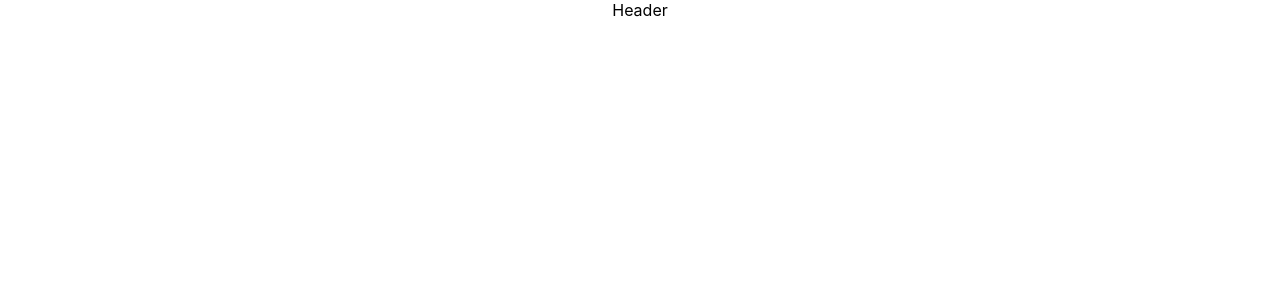
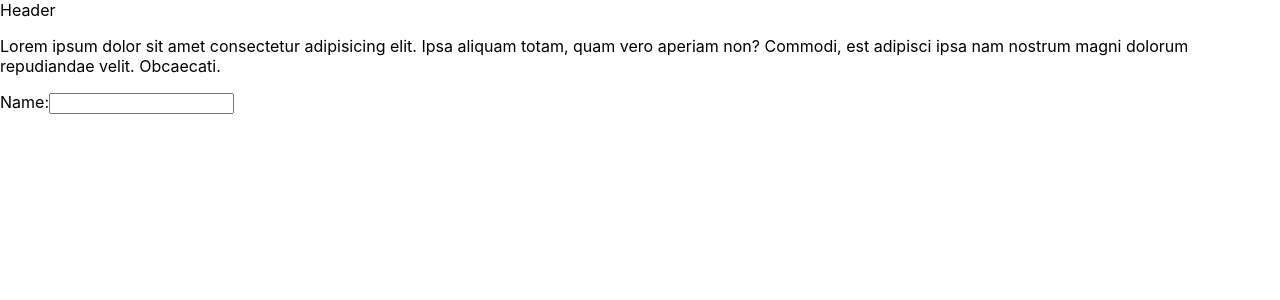
Before and after one commit to safaanilatasoy/Kodluyoruz-React, a React (Create React App) app in the folder components/hello-react/: page / in a window 1280 px wide. Shown: the top 300 px of the page. Built offline with nearby package versions, Linux system fonts and the light colour scheme.

Commit message:
JSX yapısı

```diff
--- a/components/hello-react/src/App.js
+++ b/components/hello-react/src/App.js
@@ -3,9 +3,21 @@ import Header from './components/Header'
 
 function App() {
   return (
-    <div className="App">
+    <>
       <Header />
-    </div>
+      <p>Lorem ipsum dolor sit amet consectetur adipisicing elit.
+        Ipsa aliquam totam, quam vero aperiam non? Commodi, est
+        adipisci ipsa nam nostrum magni dolorum repudiandae velit.
+        Obcaecati.</p>
+
+        <label htmlFor="myInput">
+          Name:
+
+          <input id="myInput" type="text" />
+        </label>
+
+    </>
+
   );
 }
 
```
